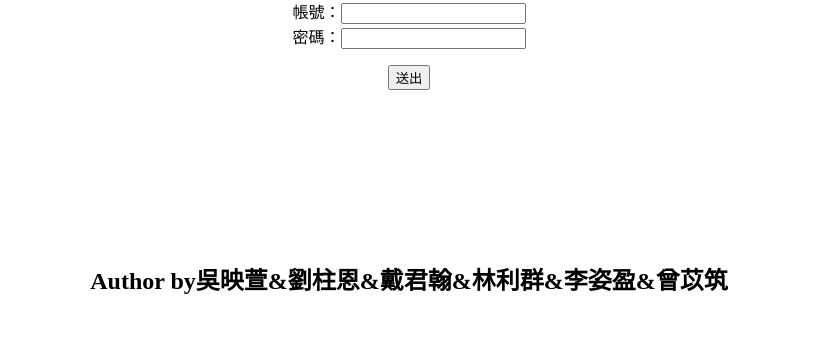
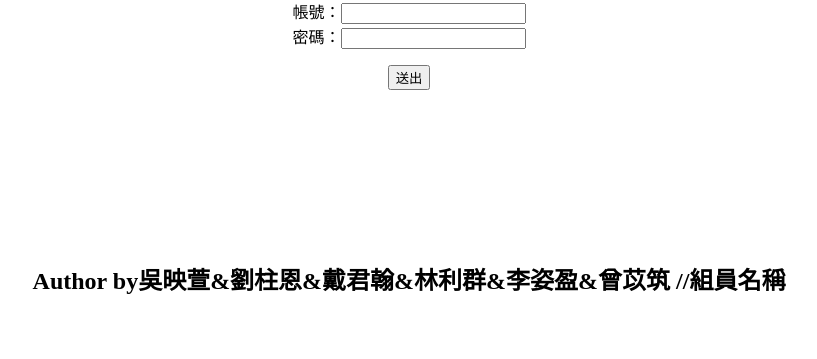
Before and after one commit to NTUEGROUP6/Group6, a PHP site: page /login.php in a window 1280 px wide. Shown: the part 441-800 px from the top of the page, without its empty margins (231-1048 px from the left). Run offline with PHP 8.4, Linux system fonts and the light colour scheme.

Commit message:
Update login.php

```diff
--- a/login.php
+++ b/login.php
@@ -44,7 +44,7 @@
 	<p>
 		<br/><br/><br/><br/><br/><br/>
 		<h2><center><br/>
-	      Author by吳映萱&amp;劉柱恩&amp;戴君翰&amp;林利群&amp;李姿盈&amp;曾苡筑<i></i>
+	      Author by吳映萱&amp;劉柱恩&amp;戴君翰&amp;林利群&amp;李姿盈&amp;曾苡筑<i></i>   //組員名稱
 		</center></h2>
 	</p>
 </div>
```
